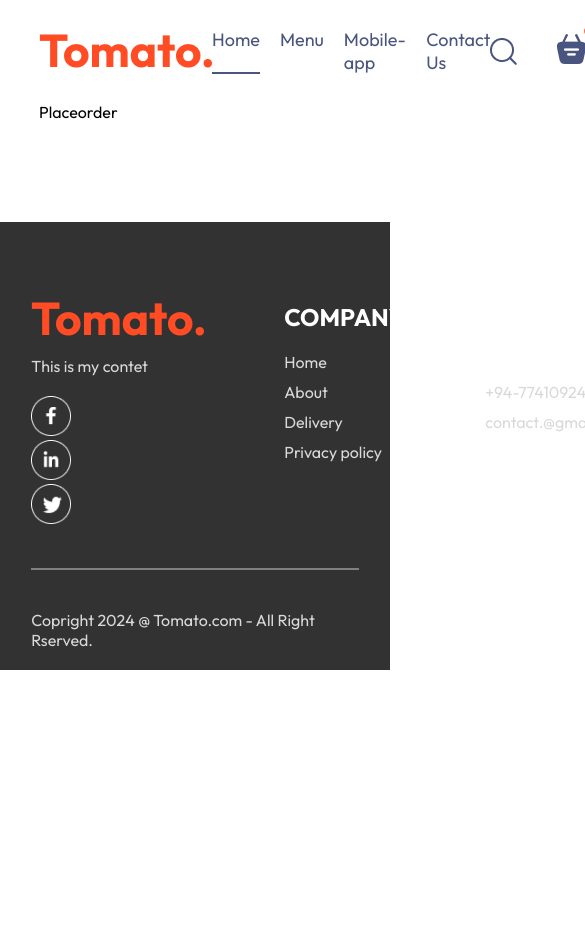
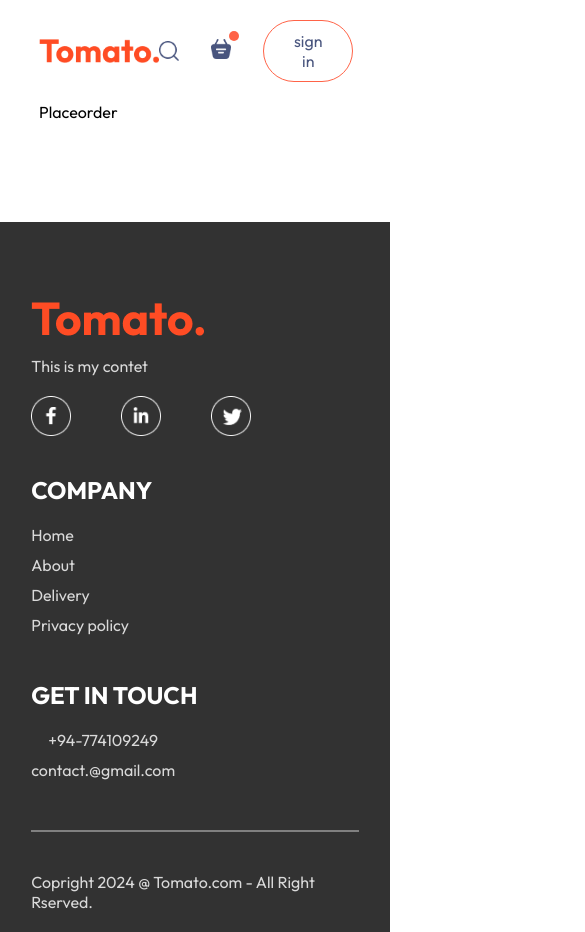
Before and after one commit to SajithAnuradha/Gift_Me, a React (Vite) app in the folder Frontend/: page /order in a window 390 px wide. Shown: the top 932 px of the page, 585 px wide, since content can reach past the window. Before the commit the page ends 844 px from the top, so only its background shows below. Built offline with nearby package versions, Linux system fonts and the light colour scheme.

Commit message:
create the UI for Login/Signup

```diff
--- a/Frontend/src/Components/ExploreMenu/ExploreMenu.css
+++ b/Frontend/src/Components/ExploreMenu/ExploreMenu.css
@@ -1,53 +1,56 @@
-.explore-menu{
+.explore-menu {
    display: flex;
    flex-direction: column;
-    gap:20px;
+   gap: 20px;
 }
 
-.explore-menu h1{
-    color:#262626;
-    font-weight:500;
+.explore-menu h1 {
+   color: #262626;
+   font-weight: 500;
 
 }
 
- .explore-menu-text{
+.explore-menu-text {
    max-width: 60%;
    columns: #808080;
 
 
 }
- .explore-menu-list{
+
+.explore-menu-list {
    display: flex;
    justify-content: space-between;
    align-items: center;
    gap: 30px;
    text-align: center;
-    margin:20px 0px;
-    overflow-x:scroll ;
+   margin: 20px 0px;
+   overflow-x: scroll;
 
 
 }
- .explore-menu-list::-webkit-scrollbar{
+
+.explore-menu-list::-webkit-scrollbar {
    display: none;
 }
 
 .explore-menu-list-item img {
-    width:7.5vw;
+   width: 7.5vw;
    min-width: 80px;
    cursor: pointer;
-    border-radius:50% ;
+   border-radius: 50%;
    transition: 0.2s;
 }
 
- .explore-menu-list-item p{
+.explore-menu-list-item p {
    margin-top: 10px;
    color: #747474;
-    font-size: max(1.4vw,16px);
-    cursor:pointer;
+   font-size: max(1.4vw, 16px);
+   cursor: pointer;
 }
- .explore-menu hr{
+
+.explore-menu hr {
    margin: 10px 0px;
-    height:2px;
+   height: 2px;
    background-color: #e2e2e2;
    border: none;
 
@@ -57,3 +60,11 @@
    border: 4px solid tomato;
    padding: 2px;
 }
+
+@media(max-width:1050px) {
+   .explore-menu-text {
+      max-width: 100%;
+      font-size: 14px;
+
+   }
+}
--- a/Frontend/src/Components/Footer/Footer.css
+++ b/Frontend/src/Components/Footer/Footer.css
@@ -55,3 +55,15 @@
     background-color: gray;
     border: none;
 }
+
+@media (max-width:750px) {
+    .footer-content {
+        display: flex;
+        flex-direction: column;
+        gap: 35px
+    }
+
+    .footer-content-right {
+        text-align: center;
+    }
+}
--- a/Frontend/src/Components/Header/Header.css
+++ b/Frontend/src/Components/Header/Header.css
@@ -5,35 +5,61 @@
     background-size: contain;
     position: relative;
 }
-.header-contents{
-position: absolute;
-display: flex;
-flex-direction: column;
-align-items: start;
-gap:1.5vw;
-max-width: 50%;
-bottom:10%;
-left:6vw;
-animation:fadeIn 3s;
+
+.header-contents {
+    position: absolute;
+    display: flex;
+    flex-direction: column;
+    align-items: start;
+    gap: 1.5vw;
+    max-width: 50%;
+    bottom: 10%;
+    left: 6vw;
+    animation: fadeIn 3s;
 
 }
 
 .header-contents h2 {
     font-weight: 500;
-    color:white;
-    font-size:max(4.5vw,22px);
+    color: white;
+    font-size: max(4.5vw, 22px);
 }
 
 .header-contents p {
-    color:white;
+    color: white;
     font-size: 1vw;
 }
+
 .header-contents button {
-    border:none;
-    color :#747474;
-    font-weight:500;
-    padding:1vw 2.3vw ;
+    border: none;
+    color: #747474;
+    font-weight: 500;
+    padding: 1vw 2.3vw;
     background-color: white;
-    font-size: max(1vw,13px);
+    font-size: max(1vw, 13px);
     border-radius: 50px;
 }
+
+
+@media (max-width:1050px) {
+
+    .header-contents {
+        max-width: 45%;
+    }
+
+}
+
+@media (max-width:750px) {
+
+    .header-contents {
+        max-width: 65%;
+    }
+
+    .header-contents p {
+        display: none;
+    }
+
+    .header-contents button {
+        padding: 2vw 4vw;
+    }
+}
--- a/Frontend/src/Components/Navbar/Navbar.css
+++ b/Frontend/src/Components/Navbar/Navbar.css
@@ -1,38 +1,41 @@
-.navbar{
- padding: 20px 0px;
- display: flex;
- justify-content: space-between;
- align-items: center;
+.navbar {
+    padding: 20px 0px;
+    display: flex;
+    justify-content: space-between;
+    align-items: center;
 }
 
 .navbar .log {
-    width:80px
+    width: 150px
 }
 
-.navbar-menu{
+.navbar-menu {
     display: flex;
     gap: 20px;
     list-style: none;
     color: #49557e;
     font-size: 18px;
 }
-.navbar-right{
+
+.navbar-right {
     display: flex;
-    gap:40px;
+    gap: 40px;
     align-items: center;
 
 }
-.navbar button{
+
+.navbar button {
     font-size: 16px;
-    background:transparent;
-    color: #49557e	;
-    border:1px solid tomato;
+    background: transparent;
+    color: #49557e;
+    border: 1px solid tomato;
     padding: 10px 30px;
-    cursor:pointer;
+    cursor: pointer;
     border-radius: 50px;
     transition: 0.3;
 }
-.navbar button:hover{
+
+.navbar button:hover {
     background-color: #fff4f2;
 }
 
@@ -49,12 +52,76 @@
 .navbar-search-icon {
     position: relative;
 }
+
 .navbar-search-icon .dot {
     position: absolute;
     min-width: 10px;
     min-height: 10px;
     background-color: tomato;
     border-radius: 5px;
-    top:-8px;
+    top: -8px;
     right: -8px;
 }
+
+
+@media (max-width:1050px) {
+    .navbar .logo {
+        width: 140px;
+    }
+
+    .navbar-menu {
+        gap: 20px;
+        font-size: 17px;
+    }
+
+    .navbar-right {
+        gap: 30px;
+    }
+
+    .navbar-right img {
+        width: 22px;
+    }
+
+    .nvabar-right button {
+        padding: 8px 25px;
+    }
+
+
+}
+
+@media (max-width:900px) {
+    .navbar .logo {
+        width: 120px;
+    }
+
+    .navbar-menu {
+        gap: 15px;
+        font-size: 16px;
+    }
+
+    .navbar-right {
+        gap: 32px;
+    }
+
+    .navbar-right img {
+        width: 20px;
+    }
+
+    .nvabar-right button {
+        padding: 7px 20px;
+        font-size: 15px;
+    }
+
+
+}
+
+@media (max-width:750px) {
+
+    .navbar-menu {
+        display: none;
+    }
+
+
+
+
+}
--- a/Frontend/src/Components/Navbar/Navbar.jsx
+++ b/Frontend/src/Components/Navbar/Navbar.jsx
@@ -17,7 +17,9 @@
               <li onClick={()=>setMenu("contact-us")} className={menu==="contact-us"? "active":""}>Contact Us</li>
              </ul>
              <div className="navbar-right">
+
                 <img src={assets.search_icon} alt="" className="search-icon" />
+
                 <div className="navbar-search-icon">
                     <img src={assets.basket_icon} alt="" className="basket-icon" />
                     <div className="dot">
@@ -27,7 +29,7 @@
                 </div>
                 <button>
                         sign in
-                    </button>
+                </button>
              </div>
         </div>
     )
```
Lines whose indentation alone changed are shown as unchanged.
